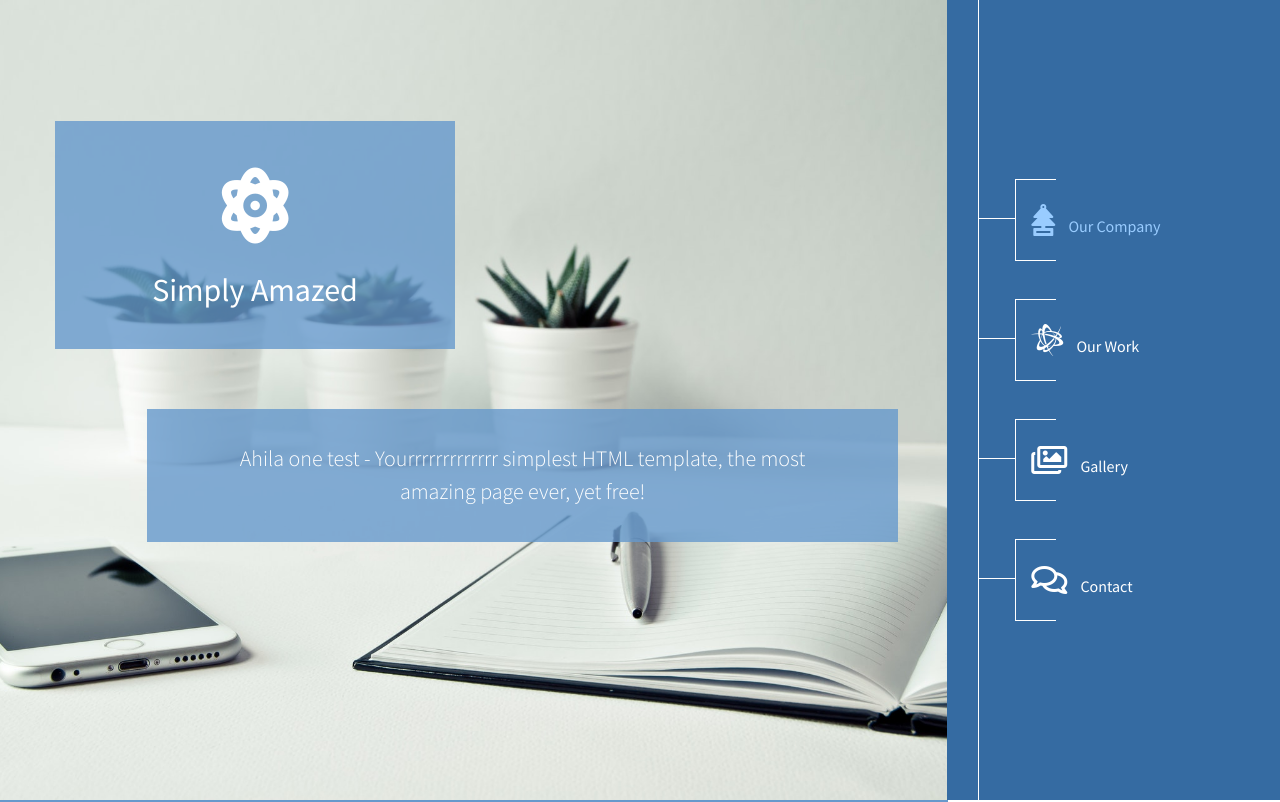
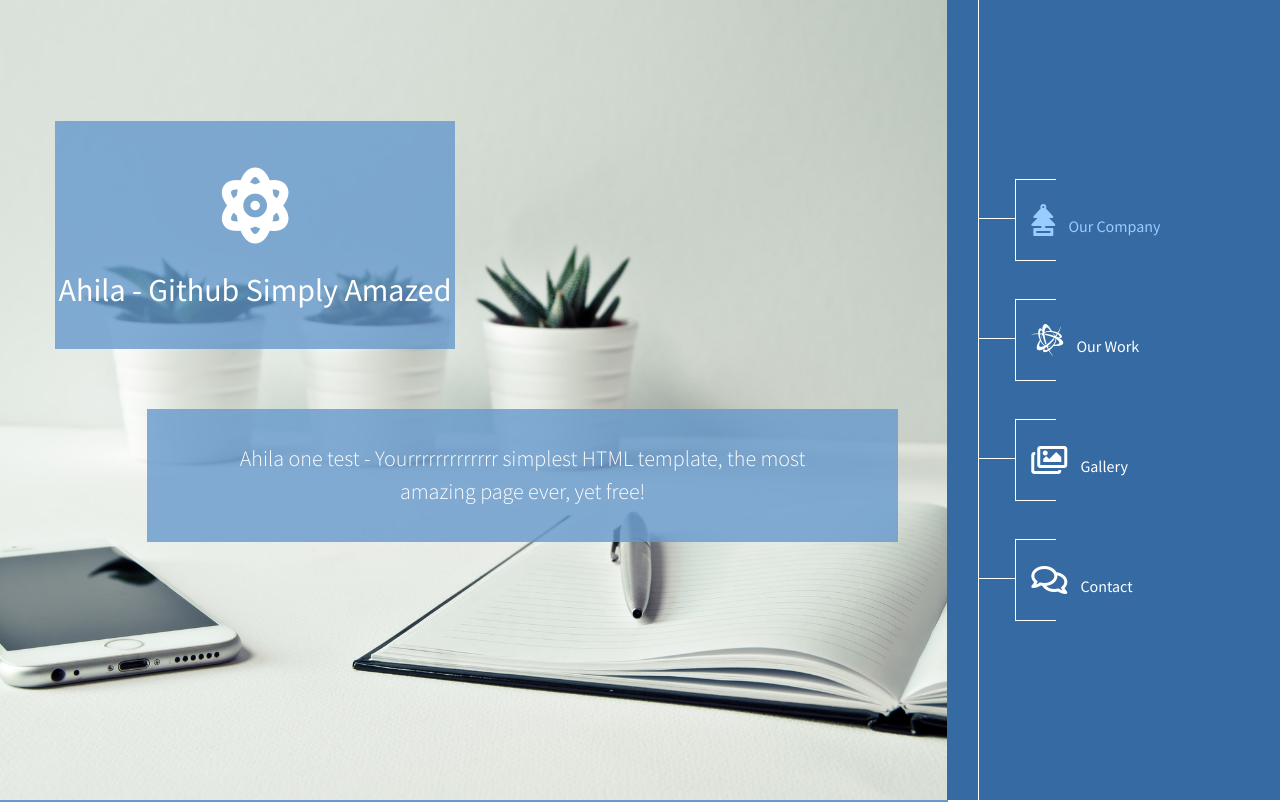
Before and after one commit to Ahila-pro/repo-one, a plain HTML site: page index.html in a window 1280 px wide. Shown: the top 802 px of the page. Drawn offline with Linux system fonts and the light colour scheme.

Commit message:
index file changed

```diff
--- a/index.html
+++ b/index.html
@@ -54,7 +54,7 @@
             <div class="banner-section section parallax-window" data-parallax="scroll" data-image-src="img/section-1-bg.jpg" id="section-1">
                 <div class="container">
                     <div class="item">
-                        <div class="bg-blue-transparent logo-fa"><span><i class="fas fa-2x fa-atom"></i></span> Simply Amazed</div>
+                        <div class="bg-blue-transparent logo-fa"><span><i class="fas fa-2x fa-atom"></i></span>Ahila - Github Simply Amazed</div>
                         <div class="bg-blue-transparent simple"><p>Ahila one test - Yourrrrrrrrrrrrr simplest HTML template, the most amazing page ever, yet free!</p></div>
                     </div>
                 </div>
```
